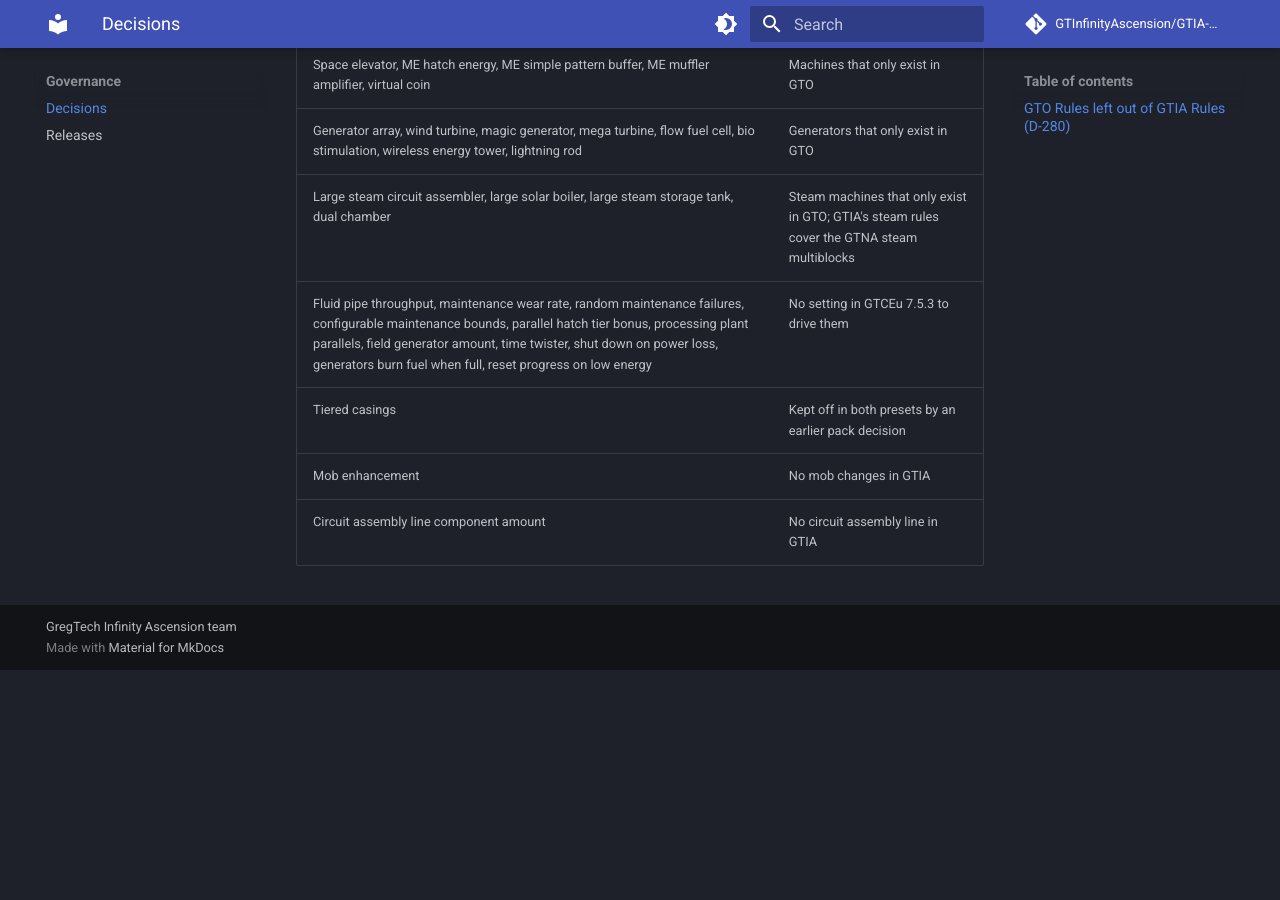
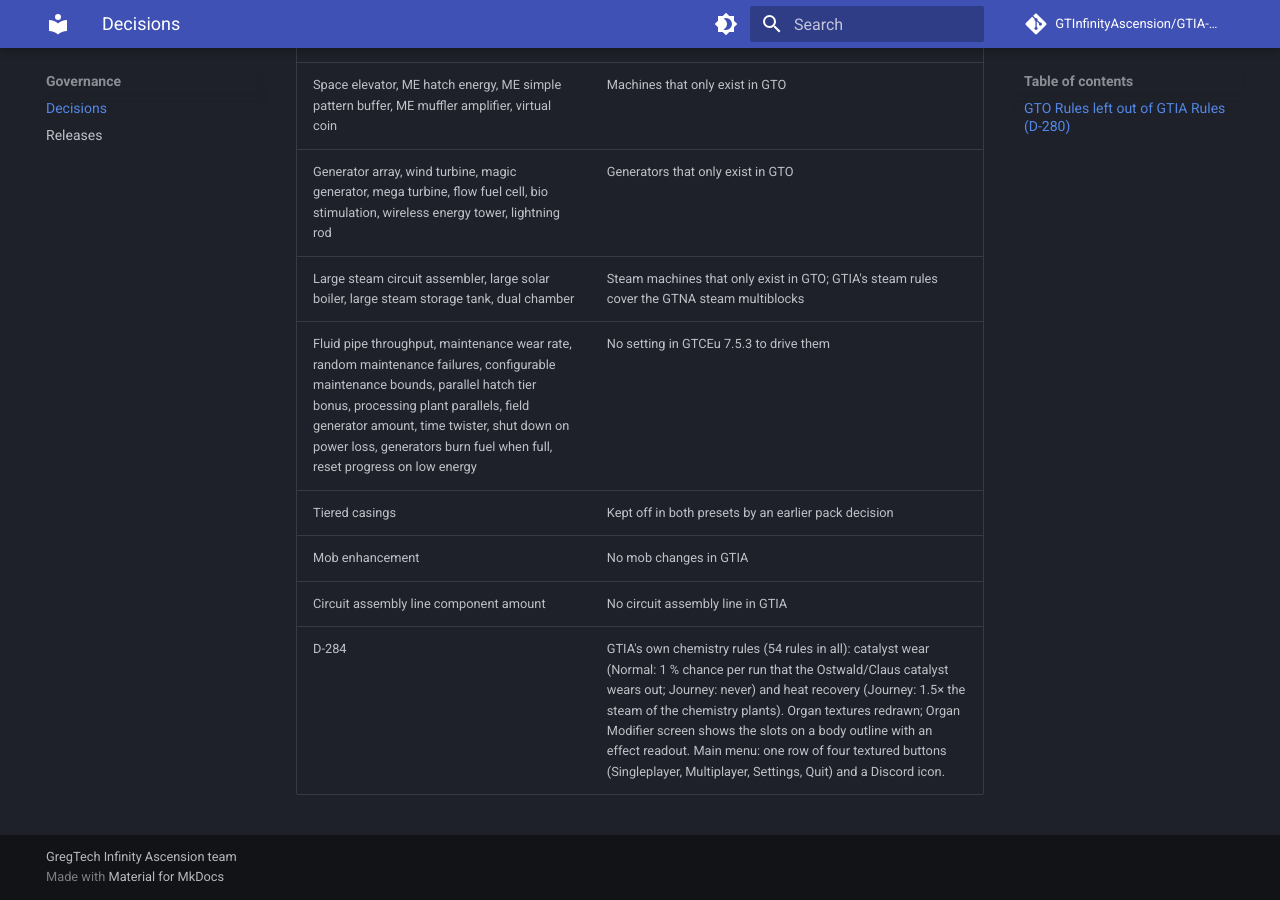
Before and after one commit to GTInfinityAscension/GTIA-Dev-Doc, an MkDocs documentation site: the page built from docs/governance/decisions.md, in a window 1280 px wide and 900 px high, scrolled down 3394 px. Built offline with MkDocs 1.6.1 and Material for MkDocs 9.7.7, drawn with Linux system fonts in a browser that asks for light colours; comment, search, counter and statistics services are not loaded; before the commit the page ends 4064 px from its top, so only the background shows below that.

Commit message:
Decision D-284: GTIA chemistry rules, organ polish, main menu layout

```diff
--- a/docs/governance/decisions.md
+++ b/docs/governance/decisions.md
@@ -58,3 +58,4 @@ This page lists the approved product decisions that shape development. Internal
 | Tiered casings | Kept off in both presets by an earlier pack decision |
 | Mob enhancement | No mob changes in GTIA |
 | Circuit assembly line component amount | No circuit assembly line in GTIA |
+| D-284 | GTIA's own chemistry rules (54 rules in all): catalyst wear (Normal: 1 % chance per run that the Ostwald/Claus catalyst wears out; Journey: never) and heat recovery (Journey: 1.5× the steam of the chemistry plants). Organ textures redrawn; Organ Modifier screen shows the slots on a body outline with an effect readout. Main menu: one row of four textured buttons (Singleplayer, Multiplayer, Settings, Quit) and a Discord icon. |
```
